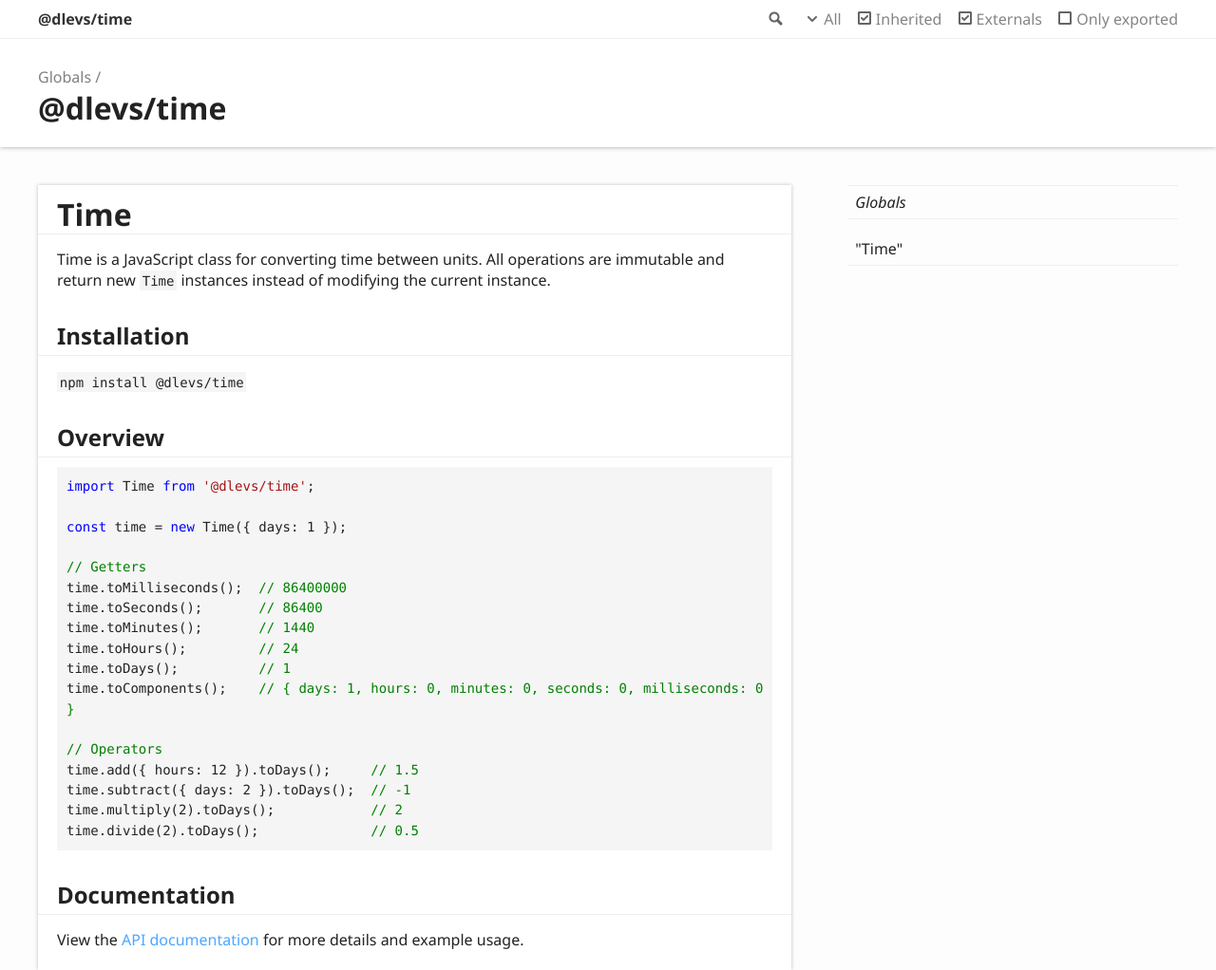
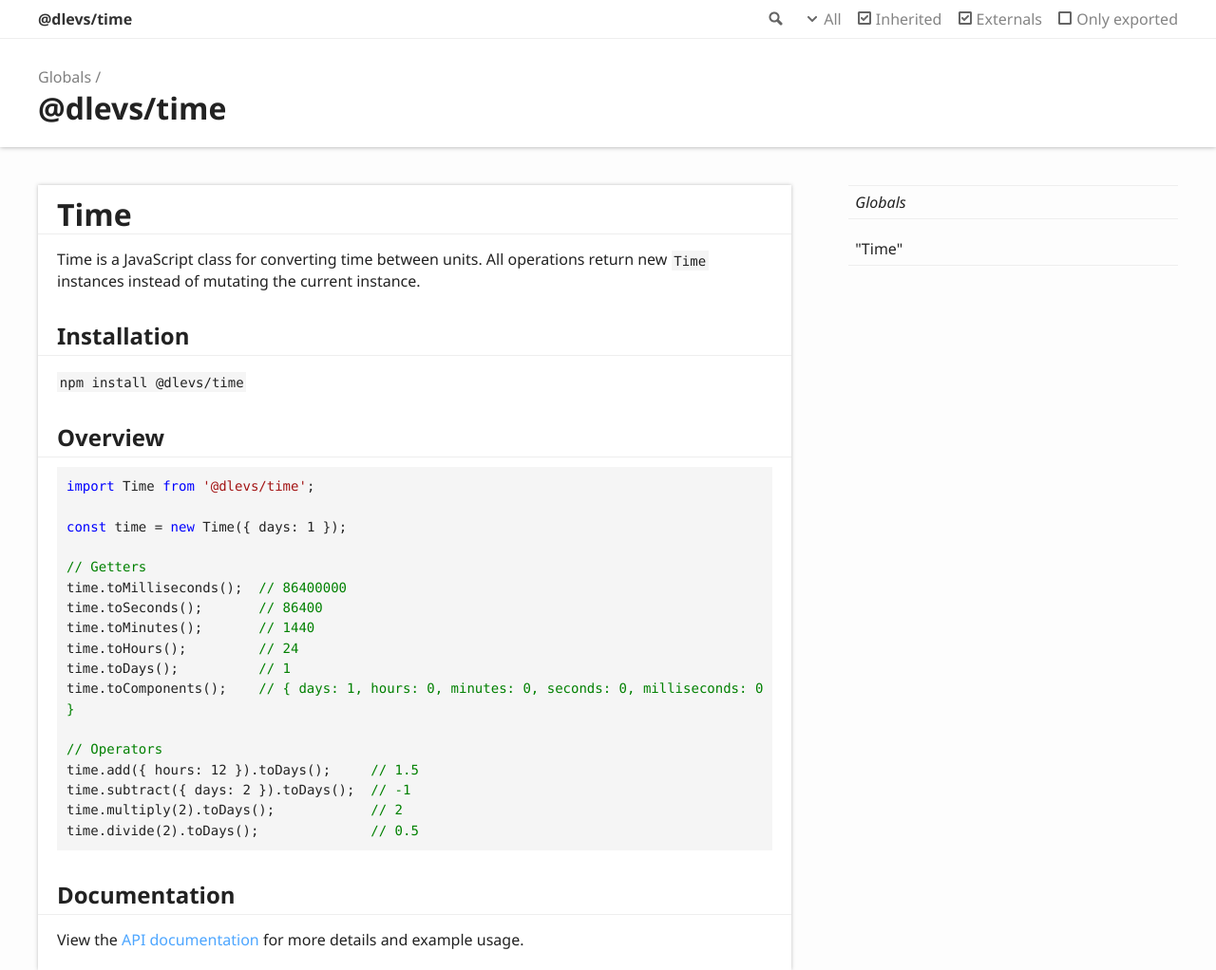
Before and after one commit to dlevs/duration-fns, a website: page docs/index.html in a window 1280 px wide. Shown: the top 1022 px of the page at 95% size. Drawn offline with Linux system fonts and the light colour scheme.

Commit message:
Wording change in README

```diff
--- a/docs/index.html
+++ b/docs/index.html
@@ -65,7 +65,7 @@
 		<div class="col-8 col-content">
 			<div class="tsd-panel tsd-typography">
 				<h1 id="time">Time</h1>
-				<p>Time is a JavaScript class for converting time between units. All operations are immutable and return new <code>Time</code> instances instead of modifying the current instance.</p>
+				<p>Time is a JavaScript class for converting time between units. All operations return new <code>Time</code> instances instead of mutating the current instance.</p>
 				<h2 id="installation">Installation</h2>
 				<p><code>npm install @dlevs/time</code></p>
 				<h2 id="overview">Overview</h2>
```
Also changed, not shown: README.md.
